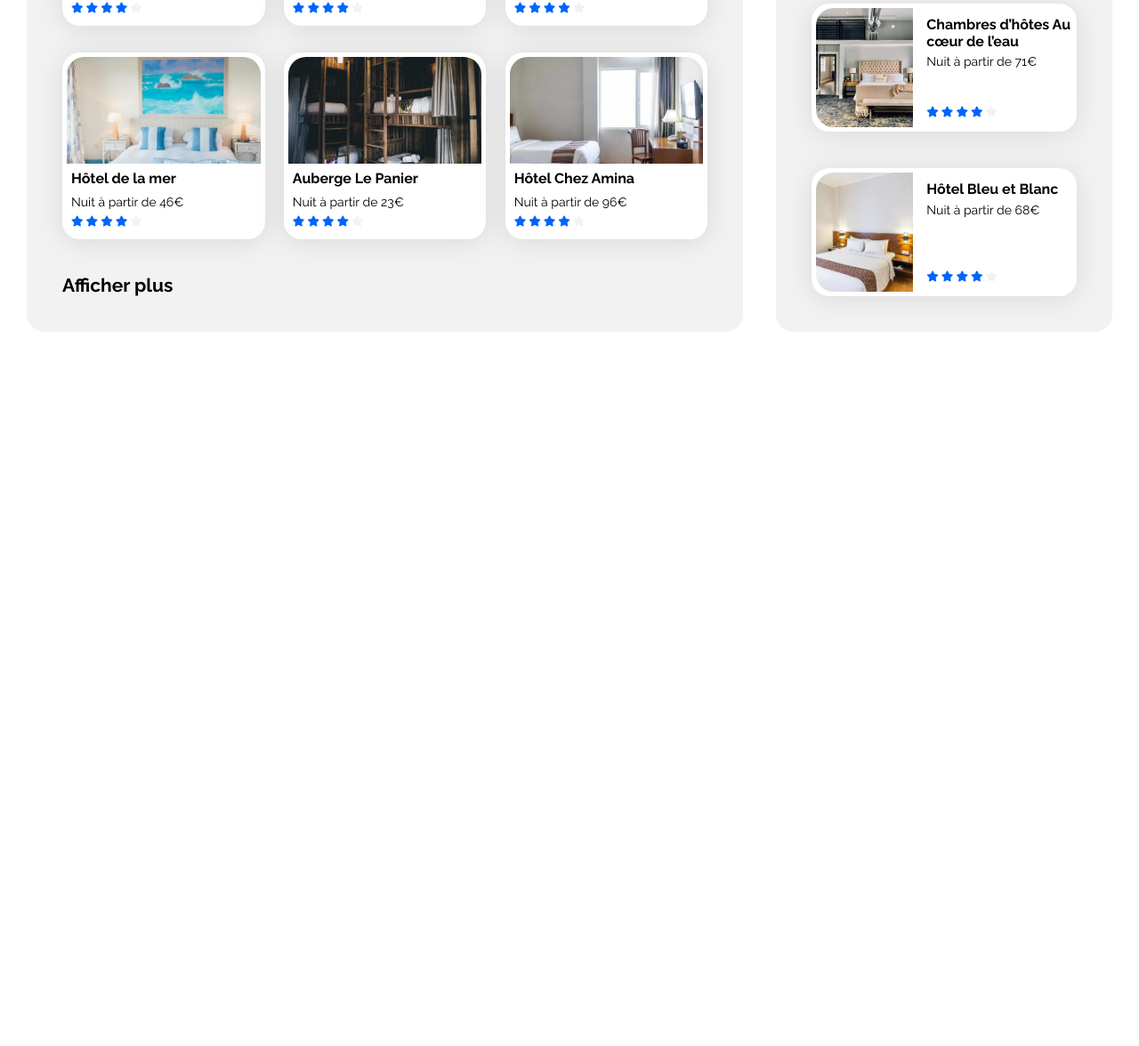
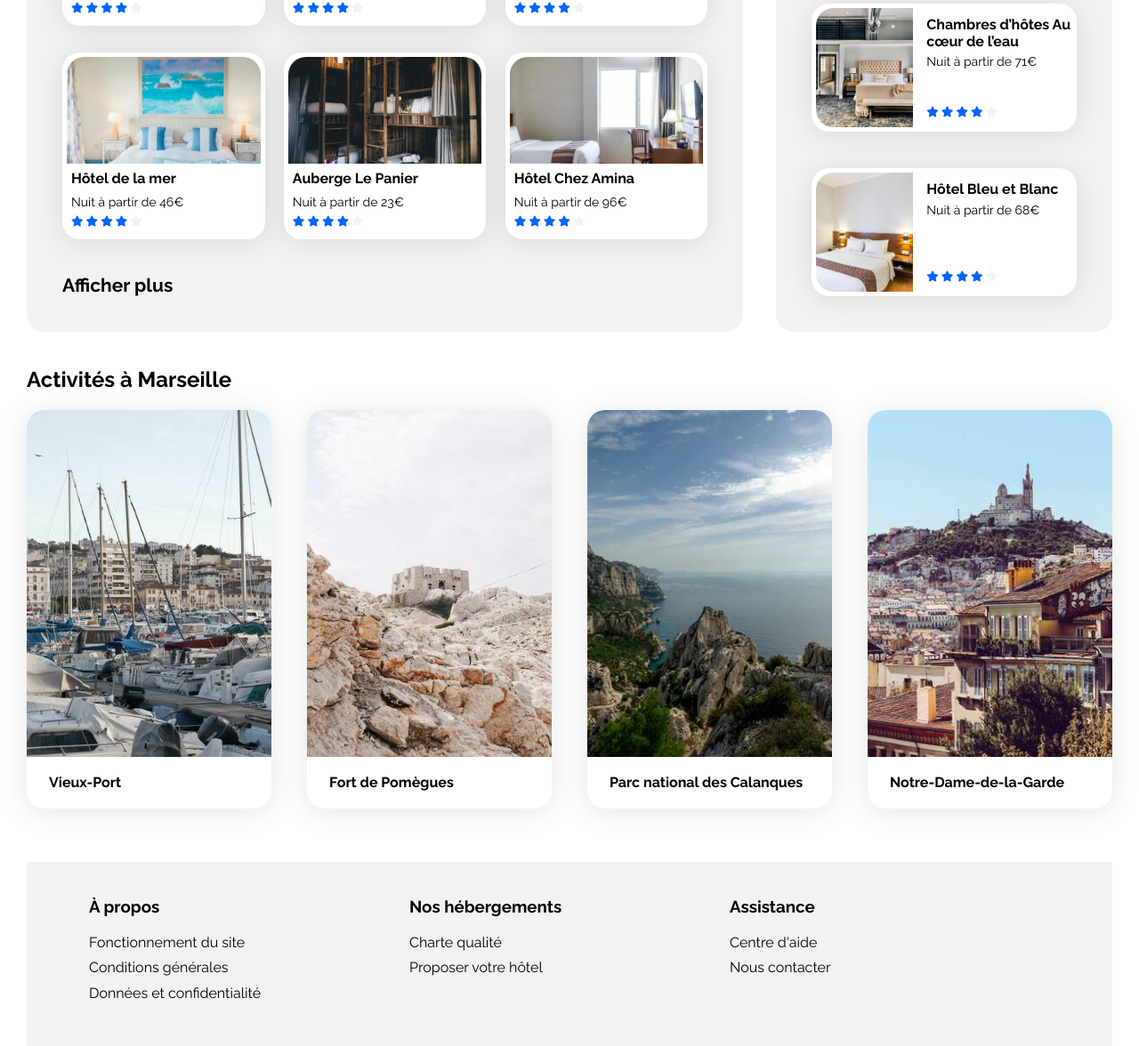
Before and after one commit to PierreL-H/OpenClassrooms-project2, a plain HTML site: page index.html in a window 1280 px wide. Shown: the part 702-1878 px from the top of the page at 89% size. Before the commit the page ends 1075 px from the top, so only its background shows below. Drawn offline with Linux system fonts and the light colour scheme.

Commit message:
Add activities section and footer

```diff
--- a/css/style.css
+++ b/css/style.css
@@ -187,16 +187,16 @@ button.search-button:hover {
 
 figure {
     margin: 0;
+    filter: drop-shadow(0px 3px 15px rgba(0, 0, 0, 0.1));
+    background-color: #ffffff;
+    border-radius: 20px;
+    padding: 5px;
 }
 
 .lodging-card {
-    padding: 5px;
-    border-radius: 20px;
-    background-color: #ffffff;
     width: 30%;
     /* height: 199px; */
     height: 12.5rem;
-    filter: drop-shadow(0px 3px 15px rgba(0, 0, 0, 0.1));
 }
 
 figure img {
@@ -254,10 +254,6 @@ i.grey {
     height: 144px;
     display: flex;
     gap: 15px;
-    filter: drop-shadow(0px 3px 15px rgba(0, 0, 0, 0.1));
-    background-color: #ffffff;
-    border-radius: 20px;
-    padding: 5px;
 }
 
 .featured-card img {
@@ -346,6 +342,64 @@ i.grey {
 
 }
 
-.offers a {
+a.card-link {
     display: contents;
 }
+
+.activities {
+    margin-top: 40px;
+}
+
+.activity-container {
+    display:flex;
+    flex-direction: row;
+    justify-content: space-between;
+    align-items: center;
+    gap: 40px;
+}
+
+.activity-container > * > *{
+    flex: 1 1 0;
+}
+
+.activity {
+    display: flex;
+    flex-direction: column;
+    justify-content: space-between;
+    padding: 0;
+}
+
+.activity-container img {
+    border-radius: 20px 20px 0 0;
+    height: 390px;
+    width: 100%;
+}
+
+.activity-container h3 {
+    padding: 20px;
+}
+
+footer {
+    margin-top: 60px;
+    padding: 40px 70px 50px;
+    background-color: #F2F2F2;
+    display: flex;
+    flex-direction: row;
+    justify-content: space-evenly;
+}
+
+footer > * {
+    flex: 1 1 0;
+    display: flex;
+    flex-direction: column;
+    gap: 10px;
+}
+footer a {
+    text-decoration: none;
+    color: black;
+}
+
+footer h3 {
+    margin-top: 0;
+    margin-bottom: 10px;
+}
--- a/index.html
+++ b/index.html
@@ -67,7 +67,7 @@
             <div class="lodging-container">
                 <h2>Hébergements à Marseille</h2>
                 <div class="lodging-card-container">
-                    <a href="#">
+                    <a class="card-link" href="#">
                         <figure class="lodging-card">
                             <img src="assets/hebergements/4_small/marcus-loke-WQJvWU_HZFo-unsplash.jpg" alt="Auberge La Canebière">
                             <figcaption>
@@ -83,7 +83,7 @@
                             </figcaption>
                         </figure>
                     </a>
-                    <a href="#">
+                    <a class="card-link" href="#">
                         <figure class="lodging-card">
                             <img src="assets/hebergements/4_small/fred-kleber-gTbaxaVLvsg-unsplash.jpg" alt="Hôtel du port">
                             <figcaption>
@@ -99,7 +99,7 @@
                             </figcaption>
                         </figure>
                     </a>
-                    <a href="#">
+                    <a class="card-link" href="#">
                         <figure class="lodging-card">
                             <img src="assets/hebergements/4_small/reisetopia-B8WIgxA_PFU-unsplash.jpg" alt="Hôtel Les mouettes">
                             <figcaption>
@@ -115,7 +115,7 @@
                             </figcaption>
                         </figure>
                     </a>
-                    <a href="#">
+                    <a class="card-link" href="#">
                         <figure class="lodging-card">
                             <img src="assets/hebergements/4_small/annie-spratt-Eg1qcIitAuA-unsplash.jpg" alt="Hôtel de la mer">
                             <figcaption>
@@ -131,7 +131,7 @@
                             </figcaption>
                         </figure>
                     </a>
-                    <a href="#">
+                    <a class="card-link" href="#">
                         <figure class="lodging-card">
                             <img src="assets/hebergements/4_small/nicate-lee-kT-ZyaiwBe0-unsplash.jpg" alt="Auberge Le Panier">
                             <figcaption>
@@ -147,7 +147,7 @@
                             </figcaption>
                         </figure>
                     </a>
-                    <a href="#">
+                    <a class="card-link" href="#">
                         <figure class="lodging-card">
                             <img src="assets/hebergements/4_small/febrian-zakaria-M6S1WvfW68A-unsplash.jpg" alt="Hôtel Chez Amina">
                             <figcaption>
@@ -172,7 +172,7 @@
                     <i class="fa-solid fa-chart-line blue fa-lg"></i>
                 </div>
                 <div class="featured-card-container">
-                    <a href="#">
+                    <a class="card-link" href="#">
                         <figure class="featured-card">
                             <img src="assets/hebergements/4_small/emile-guillemot-Bj_rcSC5XfE-unsplash.jpg" alt="Hôtel Le soleil du matin">
                             <figcaption>
@@ -191,7 +191,7 @@
                         </figure>
                     </a>
 
-                    <a href="#">
+                    <a class="card-link" href="#">
                         <figure class="featured-card">
                             <img src="assets/hebergements/4_small/aw-creative-VGs8z60yT2c-unsplash.jpg" alt="Chambres d’hôtes Au cœur de l’eau">
                             <figcaption>
@@ -210,7 +210,7 @@
                         </figure>
                     </a>
 
-                    <a href="#">
+                    <a class="card-link" href="#">
                         <figure class="featured-card">
                             <img src="assets/hebergements/4_small/febrian-zakaria-sjvU0THccQA-unsplash.jpg" alt="Hôtel Bleu et Blanc">
                             <figcaption>
@@ -231,9 +231,65 @@
                 </div>
             </div>
         </section>
+
+        <section class="activities">
+            <h2>Activités à Marseille</h2>
+            <div class="activity-container">
+                <a class="card-link" href="#">
+                    <figure class="activity">
+                        <img src="/assets/activites/4_small/reno-laithienne-QUgJhdY5Fyk-unsplash.jpg" alt="Vieux-Port">
+                        <figcaption>
+                            <h3>Vieux-Port</h3>
+                        </figcaption>
+                    </figure>
+                </a>
+                <a class="card-link" href="#">
+                    <figure class="activity">
+                        <img src="/assets/activites/4_small/paul-hermann-QFTrLdQIRhI-unsplash.jpg" alt="Fort de Pomègues">
+                        <figcaption>
+                            <h3>Fort de Pomègues</h3>
+                        </figcaption>
+                    </figure>
+                </a>
+                <a class="card-link" href="#">
+                    <figure class="activity">
+                        <img src="/assets/activites/4_small/kilyan-sockalingum-NR8-cBCN3aI-unsplash.jpg" alt="Parc national des Calanques">
+                        <figcaption>
+                            <h3>Parc national des Calanques</h3>
+                        </figcaption>
+                    </figure>
+                </a>
+                <a class="card-link" href="#">
+                    <figure class="activity">
+                        <img src="/assets/activites/4_small/florian-wehde-xW9e8gdotxI-unsplash.jpg" alt="Notre-Dame-de-la-Garde">
+                        <figcaption>
+                            <h3>Notre-Dame-de-la-Garde</h3>
+                        </figcaption>
+                    </figure>
+                </a>
+            </div>
+
+        </section>
     </main>
 
-    <footer></footer>
+    <footer>
+        <div>
+            <h3>À propos</h3>
+            <a href="#">Fonctionnement du site</a>
+            <a href="#">Conditions générales</a>
+            <a href="#">Données et confidentialité</a>
+        </div>
+        <div>
+            <h3>Nos hébergements</h3>
+            <a href="#">Charte qualité</a>
+            <a href="#">Proposer votre hôtel</a>
+        </div>
+        <div>
+            <h3>Assistance</h3>
+            <a href="#">Centre d'aide</a>
+            <a href="#">Nous contacter</a>
+        </div>
+    </footer>
     <script src="https://kit.fontawesome.com/71e3b9802d.js" crossorigin="anonymous"></script>
 </body>
 </html>
```
